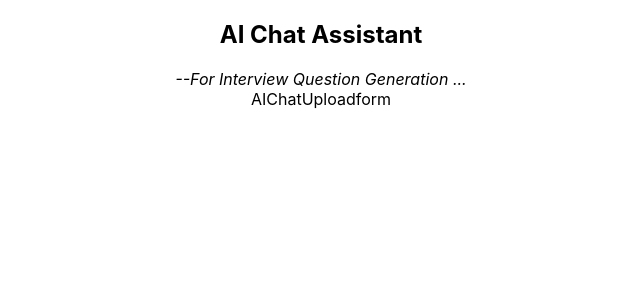
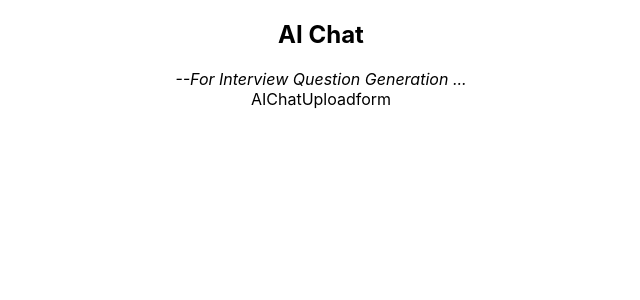
Before and after one commit to Vyshnasreenu/AI_Chat, a React (Create React App) app: page / in a window 1280 px wide. Shown: the top 300 px of the page, without its empty margins (319-959 px from the left). Built offline with nearby package versions, Linux system fonts and the light colour scheme.

Commit message:
APP FILE CHANGES

```diff
--- a/src/App.js
+++ b/src/App.js
@@ -4,7 +4,7 @@ import AIChatUploadform from './components/AIChatUploadform';
 function App() {
   return (
     <div className="App">
-      <h2>AI Chat Assistant </h2>
+      <h2>AI Chat </h2>
       <i>--For Interview Question Generation ...</i>
       <AIChatUploadform />
     </div>
```
